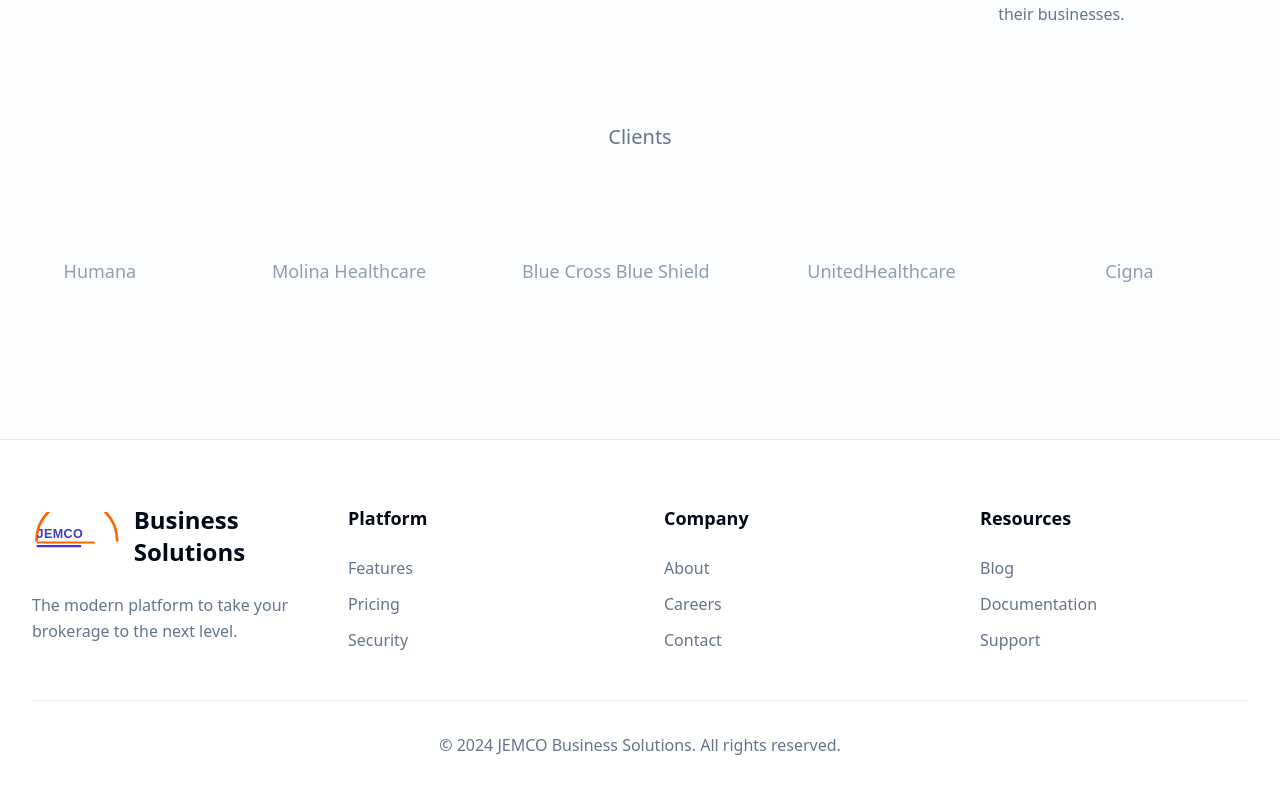
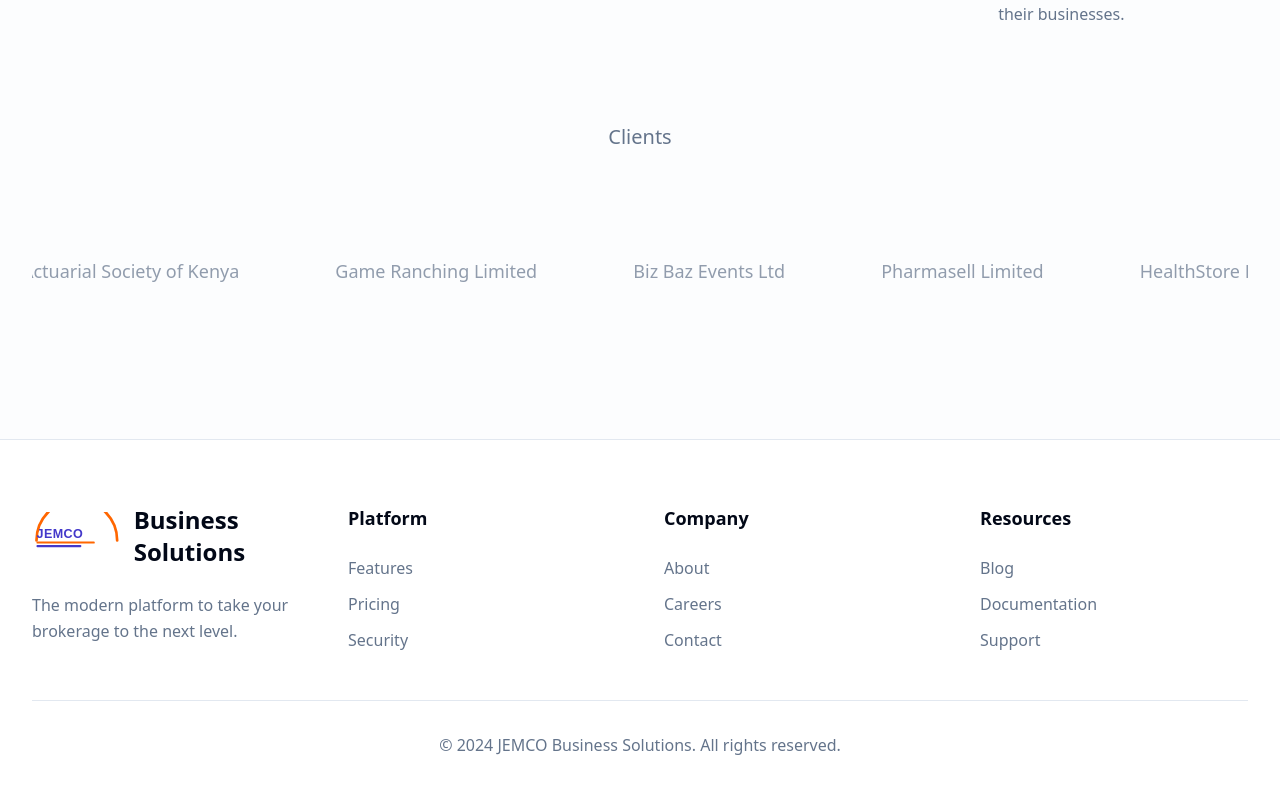
Before and after one commit to miraflorastudio/jemco-business-solutions, a React (Vite) app: page / in a window 1280 px wide. Shown: the part 3130-3923 px from the top of the page. Built offline with nearby package versions, Linux system fonts and the light colour scheme.

Commit message:
Update client names

```diff
--- a/src/components/StatsSection.tsx
+++ b/src/components/StatsSection.tsx
@@ -17,16 +17,16 @@ const StatsSection = () => {
   ];
 
   const carriers = [
-    "Aetna",
-    "Scan Health Plan",
-    "Humana",
-    "Molina Healthcare",
-    "Blue Cross Blue Shield",
-    "UnitedHealthcare",
-    "Cigna",
-    "Kaiser Permanente",
-    "Anthem",
-    "WellCare"
+    "MGH North Support Services Ltd",
+    "Haleon Kenya Ltd",
+    "Actuarial Society of Kenya",
+    "Game Ranching Limited",
+    "Biz Baz Events Ltd",
+    "Pharmasell Limited",
+    "HealthStore East Africa Ltd",
+    "Sustainable Healthcare Foundation",
+    "Mardee Services Limited",
+    "Zamara Fanaka Retirement Fund"
   ];
 
   return (
```
